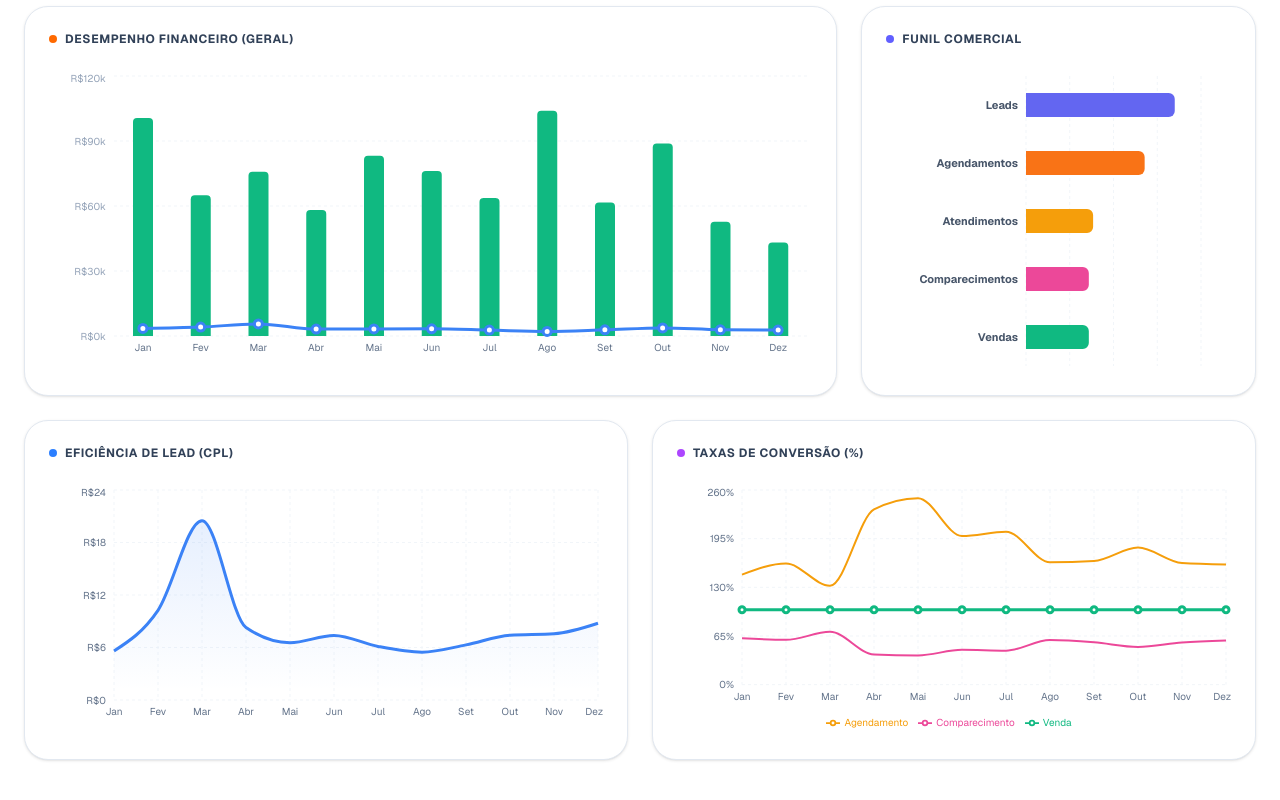
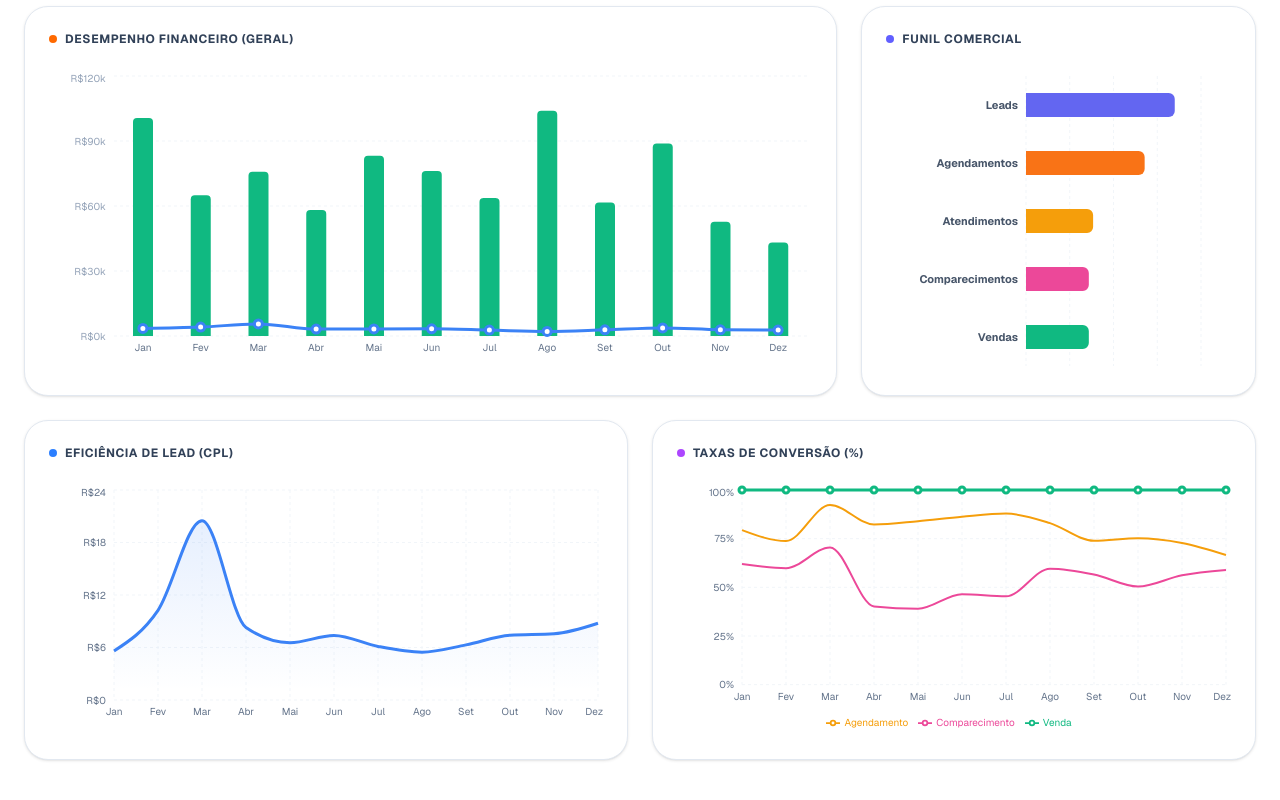
Before and after one commit to jose25mn/dashboard-marketing, a Next.js app: page / in a window 1280 px wide. Shown: the part 818-1618 px from the top of the page. Built offline with nearby package versions, Linux system fonts and the light colour scheme.

Commit message:
Update scheduling rate calculation and tooltip format

```diff
--- a/app/page.tsx
+++ b/app/page.tsx
@@ -177,8 +177,8 @@ export default function Dashboard() {
 
     const conversionData = chartData.map(d => ({
         name: d.name,
-        // Mantivemos o toFixed(1) para precisão, como estava antes
-        tx_agend: d.atendimentos > 0 ? Number(((d.agendamentos / d.atendimentos) * 100).toFixed(1)) : 0,
+        // MUDANÇA AQUI: Taxa de Agendamento calculada sobre LEADS (Agendamentos / Leads)
+        tx_agend: d.leads > 0 ? Number(((d.agendamentos / d.leads) * 100).toFixed(1)) : 0,
         tx_comp: d.agendamentos > 0 ? Number(((d.comparecimentos / d.agendamentos) * 100).toFixed(1)) : 0,
         tx_venda: d.comparecimentos > 0 ? Number(((d.vendas / d.comparecimentos) * 100).toFixed(1)) : 0
     }));
@@ -390,7 +390,7 @@ export default function Dashboard() {
                                     <XAxis type="number" domain={[0, 100]} hide />
                                     <YAxis dataKey="name" type="category" width={100} tick={{fontSize: 11, fontWeight: 700}} axisLine={false} tickLine={false} />
 
-                                    {/* MUDANÇA: Adicionado o "%" no formatter */}
+                                    {/* Adicionado o "%" no formatter */}
                                     <Tooltip cursor={{fill: '#f8fafc'}} contentStyle={{ backgroundColor: '#fff', borderColor: '#e2e8f0', borderRadius: '8px' }} formatter={(val:any) => [`${val}%`, 'Taxa']} />
 
                                     <Bar dataKey="value" radius={[0, 4, 4, 0]} barSize={30}>
@@ -405,7 +405,7 @@ export default function Dashboard() {
                                     <XAxis dataKey="name" stroke="#64748b" tick={{fontSize: 10}} axisLine={false} tickLine={false} />
                                     <YAxis stroke="#64748b" tick={{fontSize: 10}} axisLine={false} tickLine={false} tickFormatter={(val) => `${val}%`} />
 
-                                    {/* MUDANÇA: Adicionado o "%" no formatter */}
+                                    {/* Adicionado o "%" no formatter */}
                                     <Tooltip contentStyle={{ backgroundColor: '#fff', borderColor: '#e2e8f0', borderRadius: '8px' }} formatter={(value: any, name: any) => [`${value}%`, name]} />
 
                                     <Legend wrapperStyle={{fontSize: '10px'}} />
```
